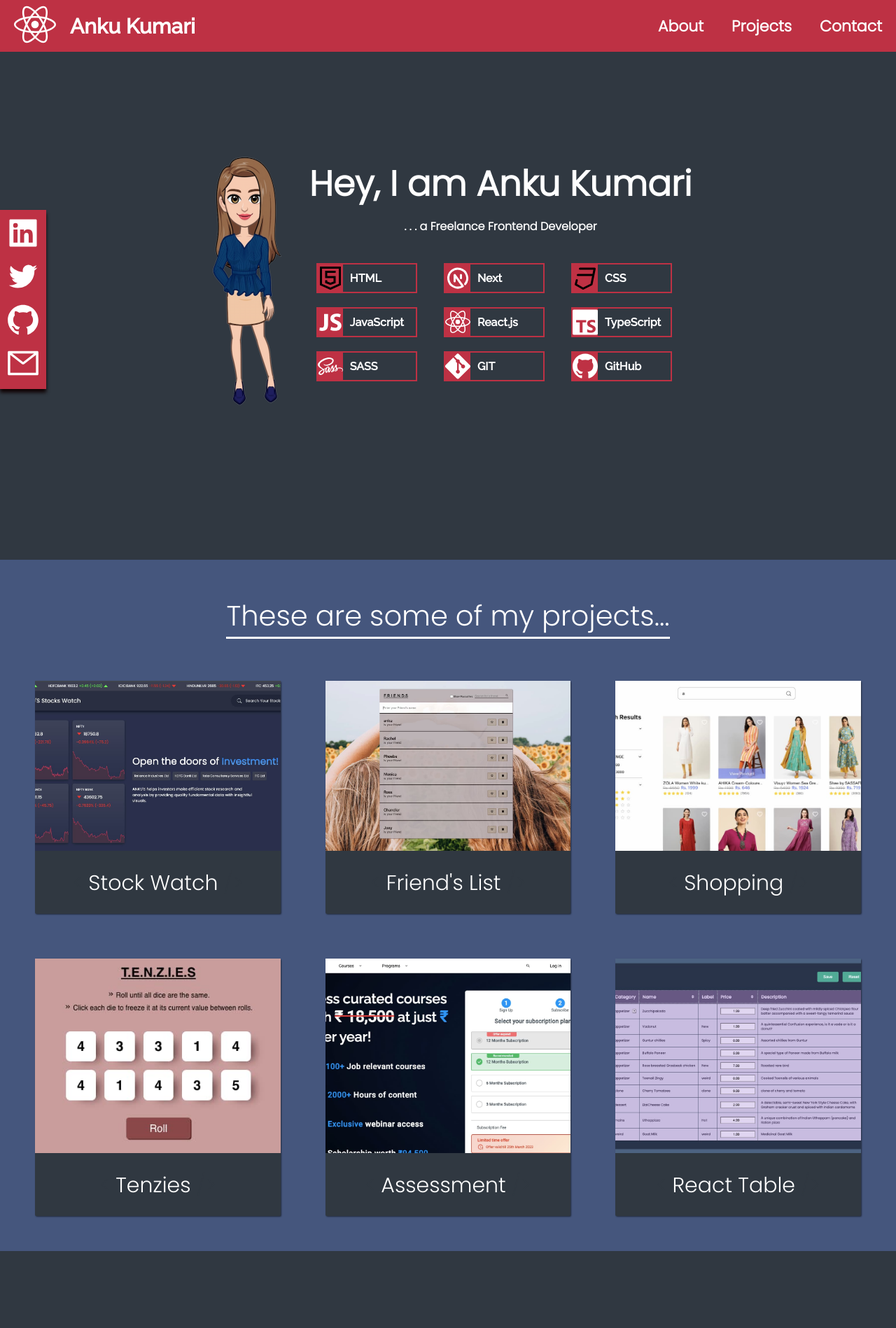
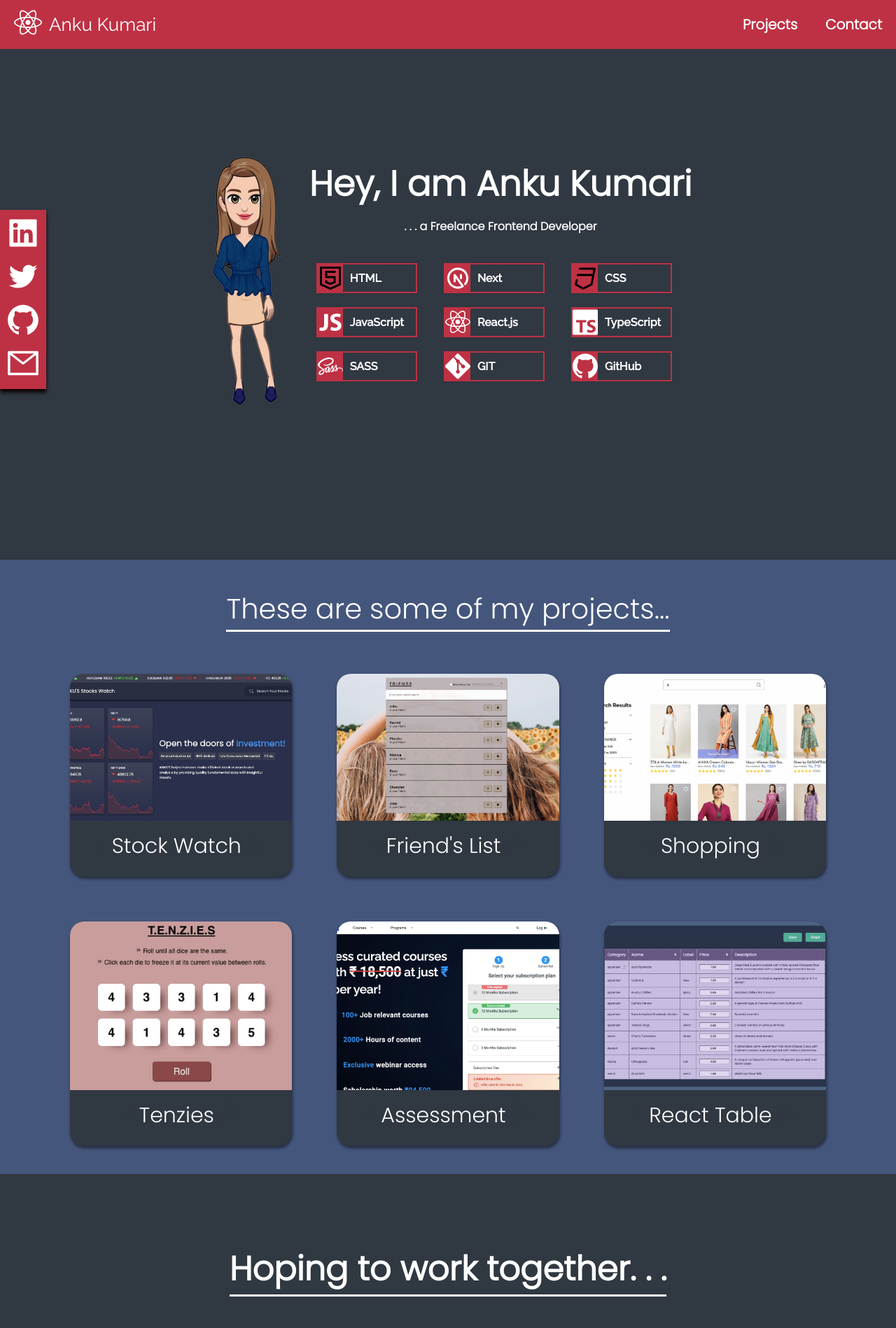
Before and after one commit to anku-js/my_portfolio, a React (Vite) app: page / in a window 1280 px wide. Shown: the top 1898 px of the page at 70% size. Built offline with nearby package versions, Linux system fonts and the light colour scheme.

Commit message:
modified header: added z-index

```diff
--- a/src/App.scss
+++ b/src/App.scss
@@ -8,6 +8,7 @@
   background-color: #be3144;
   position: fixed;
   width: 100%;
+  z-index: 2;
   .header {
     display: flex;
     justify-content: space-between;
@@ -16,14 +17,15 @@
       padding: 5px 20px;
       display: flex;
       align-items: center;
-      gap: 20px;
+      gap: 10px;
       .react-logo {
-        width: 60px;
-        height: 60px;
+        width: 40px;
+        height: 40px;
       }
-      h1 {
+      a {
         font-family: "Raleway", sans-serif;
-        font-size: 30px;
+        font-size: 26px;
+        text-decoration: none;
       }
     }
     .nav-list {
@@ -34,7 +36,7 @@
       li {
         cursor: pointer;
         list-style: none;
-        font-size: 22px;
+        font-size: 20px;
         font-weight: 600;
         -webkit-tap-highlight-color: transparent;
         a {
@@ -149,7 +151,7 @@
   flex-direction: column;
   justify-content: space-evenly;
   align-items: center;
-  padding: 50px;
+  padding: 40px 100px;
   .projectlist-p {
     font-family: "Poppins", sans-serif;
     font-size: 40px;
@@ -165,19 +167,21 @@
     text-align: center;
     .project {
       background: #303841;
-      box-shadow: 1px 1px 2px rgba(0, 0, 0, 0.5);
+      box-shadow: 1px 3px 4px rgba(0, 0, 0, 0.5);
       border-radius: 2px;
       cursor: pointer;
       text-decoration: none;
+      border-radius: 20px;
       .project-image {
-        height: calc(100% - 90px);
+        height: calc(100% - 80px);
         width: 100%;
         object-fit: cover;
+        border-radius: 20px 20px 0 0;
       }
       .project-title {
         font-family: "Poppins", sans-serif;
         font-size: 30px;
-        padding: 20px 0;
+        padding: 10px 0;
         span {
           padding: 8px;
           color: #303841;
@@ -194,7 +198,7 @@
 .footer-container {
   background-color: #303841;
   width: 100%;
-  min-height: 750px;
+  min-height: 500px;
   display: flex;
   flex-direction: column;
   justify-content: space-between;
@@ -235,7 +239,7 @@
     display: flex;
     justify-content: space-around;
     width: 100%;
-    padding: 40px 0px;
+    padding: 30px 0px;
     border-top: 3px solid #be3144;
     font-family: "Poppins", sans-serif;
     font-size: 14px;
@@ -341,6 +345,7 @@
   }
 
   .social-media {
+    top: 200px;
     padding: 0px;
     .socialmedia-icons {
       width: 30px;
--- a/src/components/Footer.tsx
+++ b/src/components/Footer.tsx
@@ -6,7 +6,7 @@ import { RxResume } from "react-icons/rx";
 export default function Footer() {
   return (
     <div className="footer-container" id="footer-container">
-      <div className="footer">
+      <div className="footer" id="footer">
         <h2 className="footer-p">Hoping to work together. . .</h2>
         <div className="contact-wrapper">
           <a href="mailto:ankuhere96@gmail.com" className="contact">
--- a/src/components/Header.tsx
+++ b/src/components/Header.tsx
@@ -13,21 +13,21 @@ const [ hamburgerActive, setHamburgerActive] = useState(false)
       <nav className="header">
         <div className="name">
           <div>
-            <FaReact className="react-logo" />
+            <a href="#introduction"><FaReact className="react-logo" /></a>
           </div>
           <div>
-            <h1>Anku Kumari</h1>
+            <a href="#introduction">Anku Kumari</a>
           </div>
         </div>
         <ul className={`nav-list ${hamburgerActive? "active" : ""}`}>
+          {/* <li>
+            <a onClick={handleClick} href="#introduction-container">About</a>
+          </li> */}
           <li>
-            <a onClick={handleClick} href="#introduction-container">About</a>
+            <a onClick={handleClick}  href="#projectlist">Projects</a>
           </li>
           <li>
-            <a onClick={handleClick}  href="#projectlist-container">Projects</a>
-          </li>
-          <li>
-            <a onClick={handleClick}  href="#footer-container">Contact</a>
+            <a onClick={handleClick}  href="#footer">Contact</a>
           </li>
         </ul>
         <div className={`hamburger ${hamburgerActive? "active" : ""}`} onClick={handleClick}>
--- a/src/components/Introduction.tsx
+++ b/src/components/Introduction.tsx
@@ -6,7 +6,7 @@ import { TbBrandNextjs } from "react-icons/tb";
 
 export default function Introduction() {
   return (
-    <div className="introduction-container" id="introduction-container">
+    <div className="introduction-container" id="introduction">
       <div className="introduction">
         <img className="avatar" src="avatar.png" alt="animated avatar of a girl" />
         <div className="description-container">
--- a/src/components/Projects.tsx
+++ b/src/components/Projects.tsx
@@ -1,7 +1,7 @@
 export default function Projects() {
   return (
-    <div className="projectlist-container" id="projectlist-container">
-      <p className="projectlist-p">These are some of my projects...</p>
+    <div className="projectlist-container">
+      <p className="projectlist-p" id="projectlist">These are some of my projects...</p>
       <div className="projectlist">
         <a
           href="https://stocks-anku-js.vercel.app/"
```
